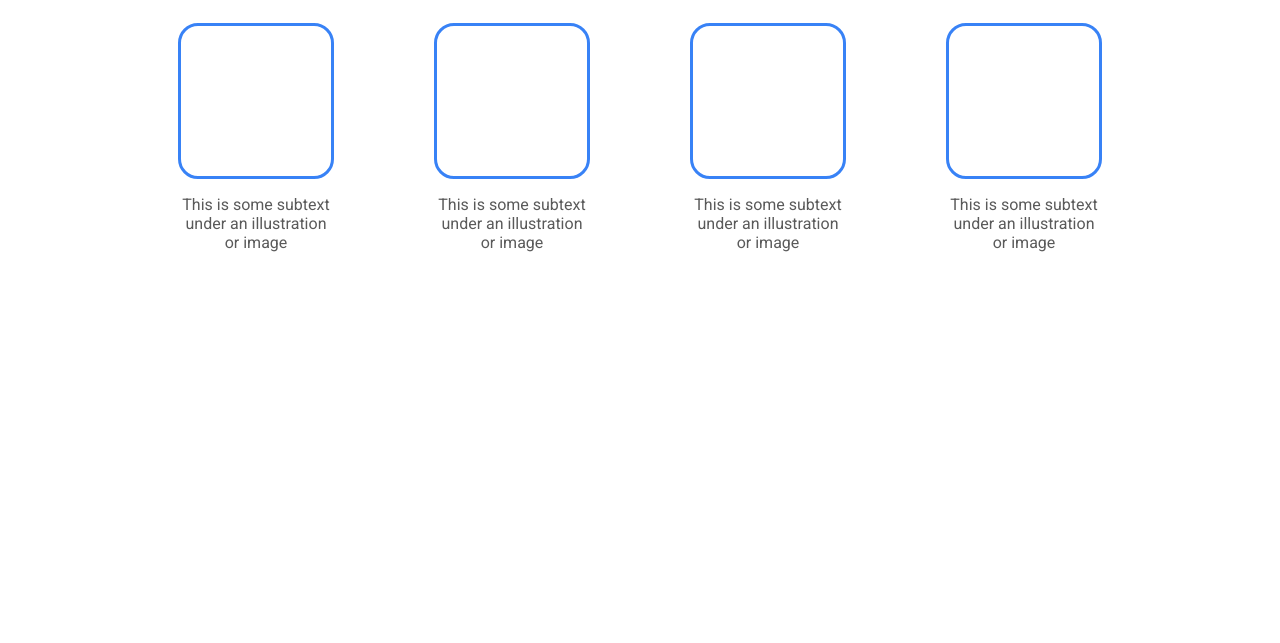
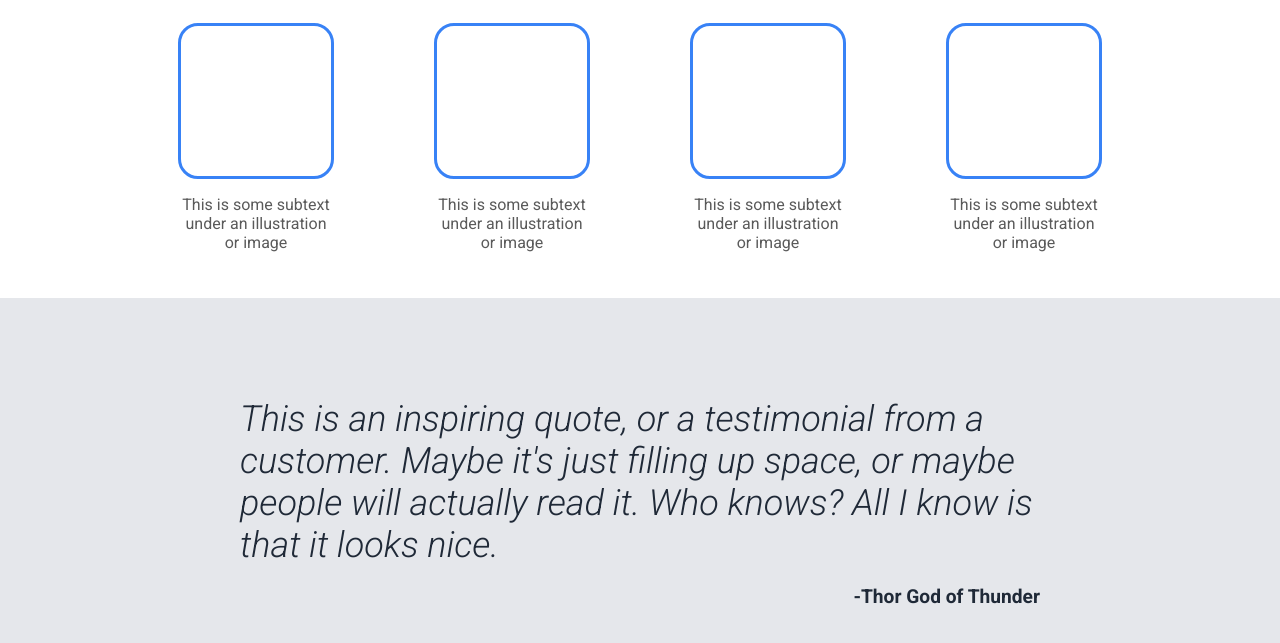
Before and after one commit to Minaa111/odin-landing-page, a plain HTML site: page index.html in a window 1280 px wide. Shown: the part 646-1289 px from the top of the page. Before the commit the page ends 944 px from the top, so only its background shows below. Drawn offline with Linux system fonts and the light colour scheme.

Commit message:
Added a quote/testimonial section

```diff
--- a/index.html
+++ b/index.html
@@ -90,5 +90,18 @@
     </div>
     <!-- End of information -->
 
+    <!-- Quote section -->
+    <div class="quote-section">
+        <div>
+            <p class="quote">
+                This is an inspiring quote, or a testimonial from a customer. Maybe it's just filling up space, or maybe people will actually read it. Who knows? All I know is that it looks nice.
+            </p>
+        </div>
+        <div class="quote-author-section">
+            <p class="quote-author">-Thor God of Thunder</p>
+        </div>
+    </div>
+    <!-- End of the quote section -->
+
 </body>
 </html>
--- a/styles.css
+++ b/styles.css
@@ -123,3 +123,36 @@
     text-align: center;
     color: #5a5a5a;
 }
+
+.quote-section {
+    display: flex;
+    flex-direction: column;
+    align-items: center;
+    background-color: #E5E7EB;
+    color: #1F2937;
+    padding-top: 100px;
+    padding-bottom: 50px;
+
+}
+
+.quote {
+    font-size: 36px;
+    font-weight: 300;
+    font-style: italic;
+    width: 800px;
+    margin: 0;
+}
+
+.quote-author-section {
+    display: flex;
+    flex-direction: row;
+    width: 800px;
+
+
+}
+
+.quote-author {
+    font-weight: bold;
+    margin-left: auto;
+    font-size: larger;
+}
```
